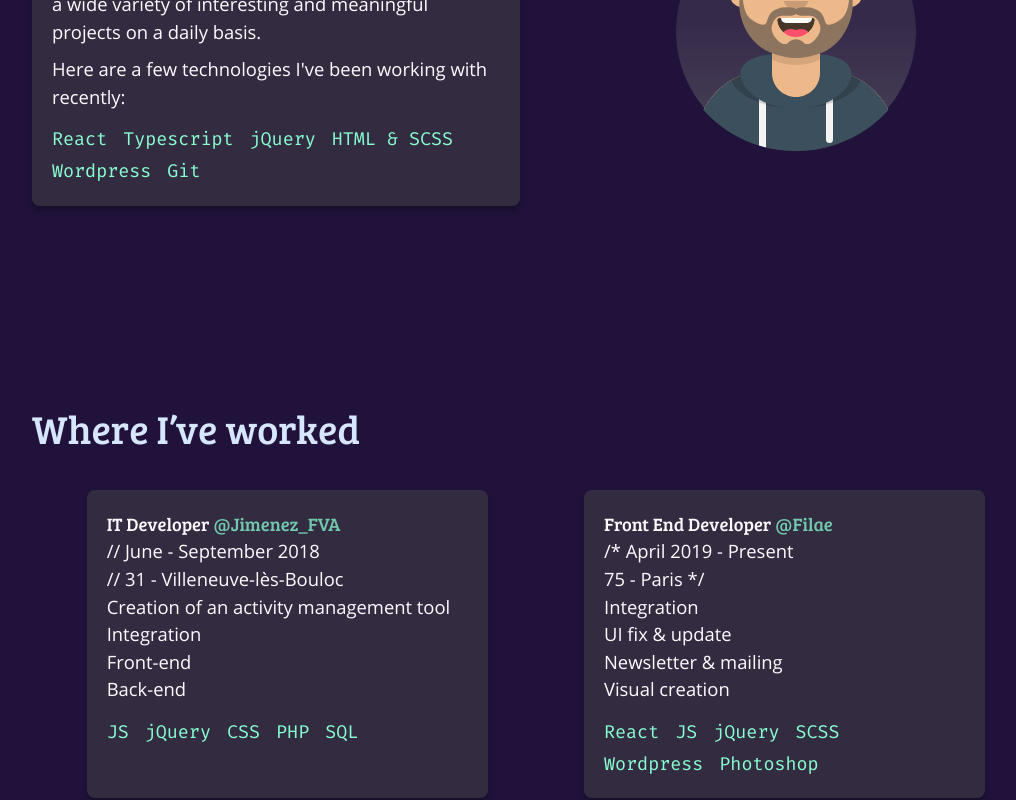
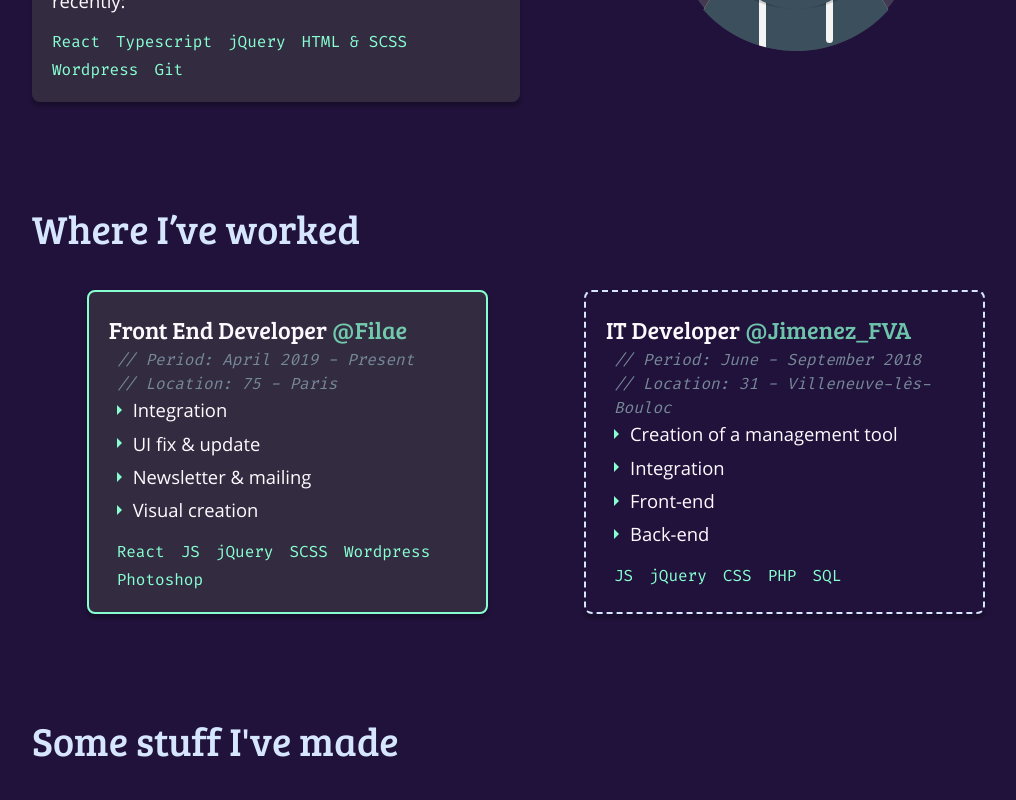
Before and after one commit to fr2Dev/portfolio-v3, a React (Create React App) app: page / in a window 1280 px wide. Shown: the part 1220-2020 px from the top of the page, without its empty margins (104-1120 px from the left). Built offline with nearby package versions, Linux system fonts and the light colour scheme.

Commit message:
[ADD] experience card style

```diff
--- a/src/App.tsx
+++ b/src/App.tsx
@@ -13,6 +13,8 @@ import {
   TechList,
   Header,
   Introduction,
+  Comment,
+  Tasks,
 } from './components/styled';
 import './style/fonts.css';
 
@@ -74,12 +76,12 @@ function App() {
                     </p>
                     <p>Here are a few technologies I've been working with recently:</p>
                     <TechList as="ul" wrap="wrap">
-                      <li className="tech">React</li>
-                      <li className="tech">Typescript</li>
-                      <li className="tech">jQuery</li>
-                      <li className="tech">HTML & SCSS</li>
-                      <li className="tech">Wordpress</li>
-                      <li className="tech">Git</li>
+                      <li>React</li>
+                      <li>Typescript</li>
+                      <li>jQuery</li>
+                      <li>HTML & SCSS</li>
+                      <li>Wordpress</li>
+                      <li>Git</li>
                     </TechList>
                   </Card>
                 </div>
@@ -89,45 +91,45 @@ function App() {
             <section className="flow">
               <h3>Where I’ve worked</h3>
               <Experience>
-                <Card>
-                  <h4>
-                    IT Developer <TwitterLink href="#">@Jimenez_FVA</TwitterLink>
-                  </h4>
-                  <p>// June - September 2018</p>
-                  <p>// 31 - Villeneuve-lès-Bouloc</p>
-                  <ul>
-                    <li>Creation of an activity management tool</li>
-                    <li>Integration</li>
-                    <li>Front-end</li>
-                    <li>Back-end</li>
-                  </ul>
-                  <TechList as="ul" wrap="wrap">
-                    <li className="tech">JS</li>
-                    <li className="tech">jQuery</li>
-                    <li className="tech">CSS</li>
-                    <li className="tech">PHP</li>
-                    <li className="tech">SQL</li>
-                  </TechList>
-                </Card>
-                <Card>
+                <Card experience>
                   <h4>
                     Front End Developer <TwitterLink href="#">@Filae</TwitterLink>
                   </h4>
-                  <p>/* April 2019 - Present </p>
-                  <p>75 - Paris */</p>
-                  <ul>
+                  <Comment>// Period: April 2019 - Present </Comment>
+                  <Comment>// Location: 75 - Paris</Comment>
+                  <Tasks>
                     <li>Integration</li>
                     <li>UI fix & update</li>
                     <li>Newsletter & mailing</li>
                     <li>Visual creation</li>
-                  </ul>
+                  </Tasks>
                   <TechList as="ul" wrap="wrap">
-                    <li className="tech">React</li>
-                    <li className="tech">JS</li>
-                    <li className="tech">jQuery</li>
-                    <li className="tech">SCSS</li>
-                    <li className="tech">Wordpress</li>
-                    <li className="tech">Photoshop</li>
+                    <li>React</li>
+                    <li>JS</li>
+                    <li>jQuery</li>
+                    <li>SCSS</li>
+                    <li>Wordpress</li>
+                    <li>Photoshop</li>
+                  </TechList>
+                </Card>
+                <Card experience>
+                  <h4>
+                    IT Developer <TwitterLink href="#">@Jimenez_FVA</TwitterLink>
+                  </h4>
+                  <Comment>// Period: June - September 2018</Comment>
+                  <Comment>// Location: 31 - Villeneuve-lès-Bouloc</Comment>
+                  <Tasks>
+                    <li>Creation of a management tool</li>
+                    <li>Integration</li>
+                    <li>Front-end</li>
+                    <li>Back-end</li>
+                  </Tasks>
+                  <TechList as="ul" wrap="wrap">
+                    <li>JS</li>
+                    <li>jQuery</li>
+                    <li>CSS</li>
+                    <li>PHP</li>
+                    <li>SQL</li>
                   </TechList>
                 </Card>
               </Experience>
--- a/src/components/card.tsx
+++ b/src/components/card.tsx
@@ -1,19 +1,34 @@
 import React from 'react';
-import styled from 'styled-components';
+import styled, { css } from 'styled-components';
 
 interface CardProps {
   children: React.ReactNode;
+  experience?: boolean;
 }
 
-const Card = ({ children }: CardProps) => {
-  return <StyledCard>{children}</StyledCard>;
+const Card = ({ children, experience }: CardProps) => {
+  return <StyledCard experience={experience}>{children}</StyledCard>;
 };
 
+interface StyledCardrops {
+  experience?: boolean;
+}
+
 const StyledCard = styled.div`
+  --padding: calc(var(--base) * 1.25);
+
   background-color: var(--clr-grey);
   border-radius: var(--radius);
   box-shadow: 0 4px 4px rgba(3, 3, 3, 0.25);
-  padding: calc(var(--base) * 1.25);
+  padding: var(--padding);
+
+  ${(props: StyledCardrops) =>
+    props.experience &&
+    css`
+      & > * + * {
+        margin-left: 0.5rem;
+      }
+    `};
 `;
 
 export default Card;
--- a/src/components/layouts/experience.ts
+++ b/src/components/layouts/experience.ts
@@ -7,8 +7,13 @@ export const Experience = styled.div`
   grid-template-columns: repeat(12, 1fr);
 
   & > * {
+    border: 2px dashed ${({ theme }) => theme.colors.tertiary};
+    background-color: ${({ theme }) => theme.colors.main};
+
     &:first-child {
       grid-column: var(--size-first, span 12);
+      border: 2px solid ${({ theme }) => theme.colors.secondary};
+      background-color: ${({ theme }) => theme.colors.grey};
     }
     &:last-child {
       grid-column: var(--size-last, span 12);
--- a/src/components/styled/index.ts
+++ b/src/components/styled/index.ts
@@ -5,3 +5,5 @@ export { Highlight } from './styledHighlight';
 export { TechList } from './styledTechList';
 export { Header } from './styledHeader';
 export { Introduction } from './styledIntroduction';
+export { Comment } from './styledComment';
+export { Tasks } from './styledTasks';
--- /dev/null
+++ b/src/components/styled/styledComment.ts
@@ -0,0 +1,8 @@
+import styled from 'styled-components';
+
+export const Comment = styled.p`
+  color: lightslategray;
+  font-style: italic;
+  font-family: 'Fira code';
+  font-size: 16px;
+`;
--- /dev/null
+++ b/src/components/styled/styledTasks.ts
@@ -0,0 +1,30 @@
+import styled from 'styled-components';
+
+export const Tasks = styled.ul`
+  --gap: 1rem;
+  --markerSize: 0.35rem;
+
+  li {
+    margin-left: var(--gap);
+    position: relative;
+    display: flex;
+    align-items: center;
+
+    &::before {
+      position: absolute;
+      content: '';
+      display: block;
+      width: 0;
+      height: 0;
+      border: 0 solid transparent;
+      border-bottom-width: var(--markerSize);
+      border-top-width: var(--markerSize);
+      border-left: var(--markerSize) solid ${({ theme }) => theme.colors.secondary};
+      transform: translateX(calc(var(--gap) * -1));
+    }
+
+    & + li {
+      margin-top: 0.35rem;
+    }
+  }
+`;
--- a/src/components/styled/styledTechList.ts
+++ b/src/components/styled/styledTechList.ts
@@ -6,6 +6,9 @@ export const TechList = styled(Row)`
 
   li {
     margin-top: 0.25rem;
+    color: var(--clr-secondary);
+    font-family: 'Fira Code', 'monospace';
+    font-size: 16px;
 
     &:not(:last-child) {
       margin-right: 1rem;
--- a/src/style/globalStyle.ts
+++ b/src/style/globalStyle.ts
@@ -38,11 +38,14 @@ const GlobalStyle = createGlobalStyle`
   h3 {
     font-size: 40px;
     font-size: clamp(1.5rem, calc(3vw + 1rem), 2.5rem);
-
   }
 
-  section {
-    padding: var(--p-section, 1.5rem) 0;
+  h4 {
+    font-size: clamp(1.15rem, calc(2vw + 1rem), 1.5rem);
+  }
+
+  section:not(:last-child) {
+    padding-bottom: var(--p-section, 1.5rem);
 
     @media only screen and (min-width: 576px) {
       --p-section: 2rem;
@@ -63,13 +66,9 @@ const GlobalStyle = createGlobalStyle`
 
   ::selection {
     background: var(--clr-secondary);
-    color: var(--clr-white);
+    color: #222;
   }
 
-  .tech {
-    color: var(--clr-secondary);
-    font-family: 'Fira Code', 'monospace';
-  }
 
   .flow {
     & > * + * {
```
